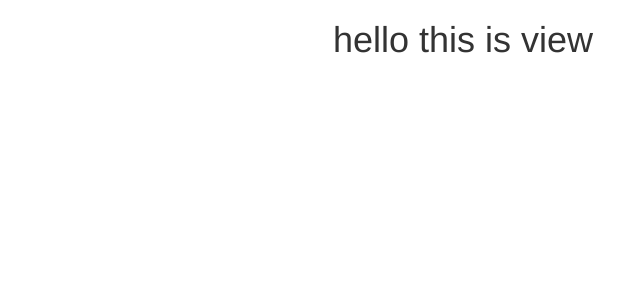
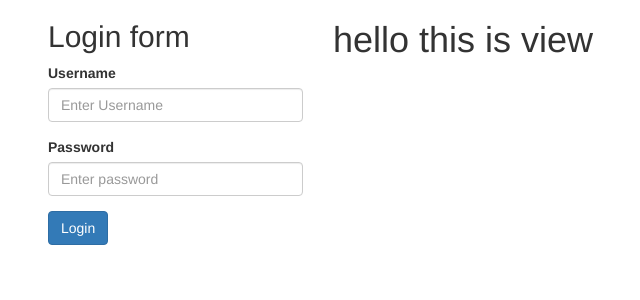
Before and after one commit to bhavitha0229/CodeIgniter, a CodeIgniter app: page /database/index.php/home/index in a window 1280 px wide. Shown: the top 300 px of the page, without its empty margins (37-677 px from the left). Run offline with CodeIgniter, Linux system fonts and the light colour scheme.

Commit message:
Section 3: Project #1: Login Application

```diff
--- a/application/config/autoload.php
+++ b/application/config/autoload.php
@@ -83,7 +83,7 @@ $autoload['drivers'] = array();
 |
 |	$autoload['helper'] = array('url', 'file');
 */
-$autoload['helper'] = array('url');
+$autoload['helper'] = array('url', 'form');
 
 /*
 | -------------------------------------------------------------------
--- a/application/views/layouts/main.php
+++ b/application/views/layouts/main.php
@@ -14,6 +14,7 @@
 <body>
     <div class="container">
         <div class="col-xs-3">
+            <?php $this->load->view('users/login_view'); ?>
 
         </div>
         <div class="col-xs-9">
--- /dev/null
+++ b/application/views/users/login_view.php
@@ -0,0 +1,54 @@
+<h2>Login form </h2>
+
+<?php $attributes = array('id' => 'login_form', 'class' => 'form_horizontal'); ?>
+<?php echo form_open('users/login', $attributes); ?>
+
+<div class="form-group">
+    <?php echo form_label('Username'); ?>
+
+    <?php $data = array(
+        'class' => 'form-control',
+        'name' => 'username',
+        'placeholder' => 'Enter Username'
+    );
+
+
+    ?>
+
+    <?php echo form_input($data); ?>
+
+</div>
+<div class="form-group">
+    <?php echo form_label('Password'); ?>
+
+    <?php $data = array(
+        'class' => 'form-control',
+        'name' => 'password',
+        'placeholder' => 'Enter password'
+    );
+
+
+    ?>
+
+    <?php echo form_password($data); ?>
+
+</div>
+<div class="form-group">
+    <?php $data = array(
+        'class' => 'btn btn-primary',
+        'name' => 'submit',
+        'value' => 'Login '
+    );
+
+
+    ?>
+
+    <?php echo form_submit($data); ?>
+
+</div>
+
+
+
+
+
+<?php echo form_close(); ?>
```
Also changed, not shown: application/controllers/users.php (+37 -30 lines).
